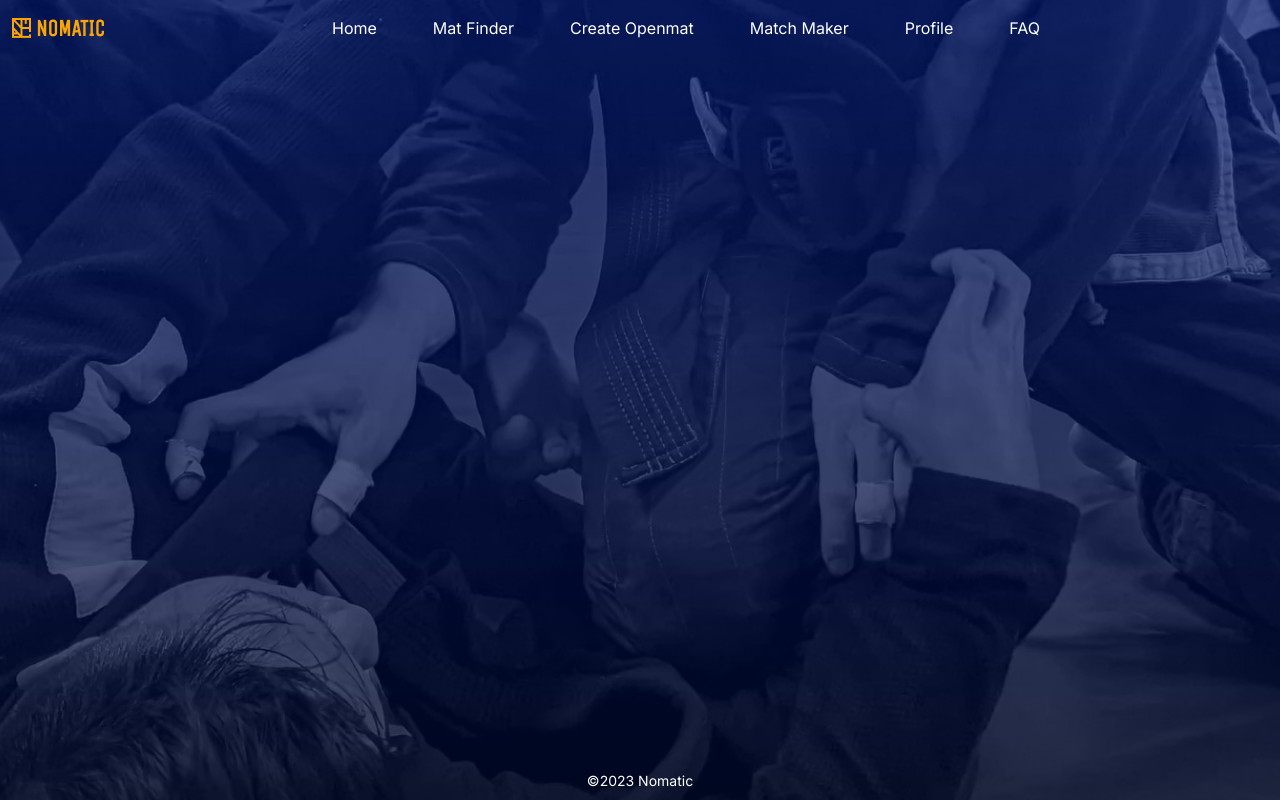
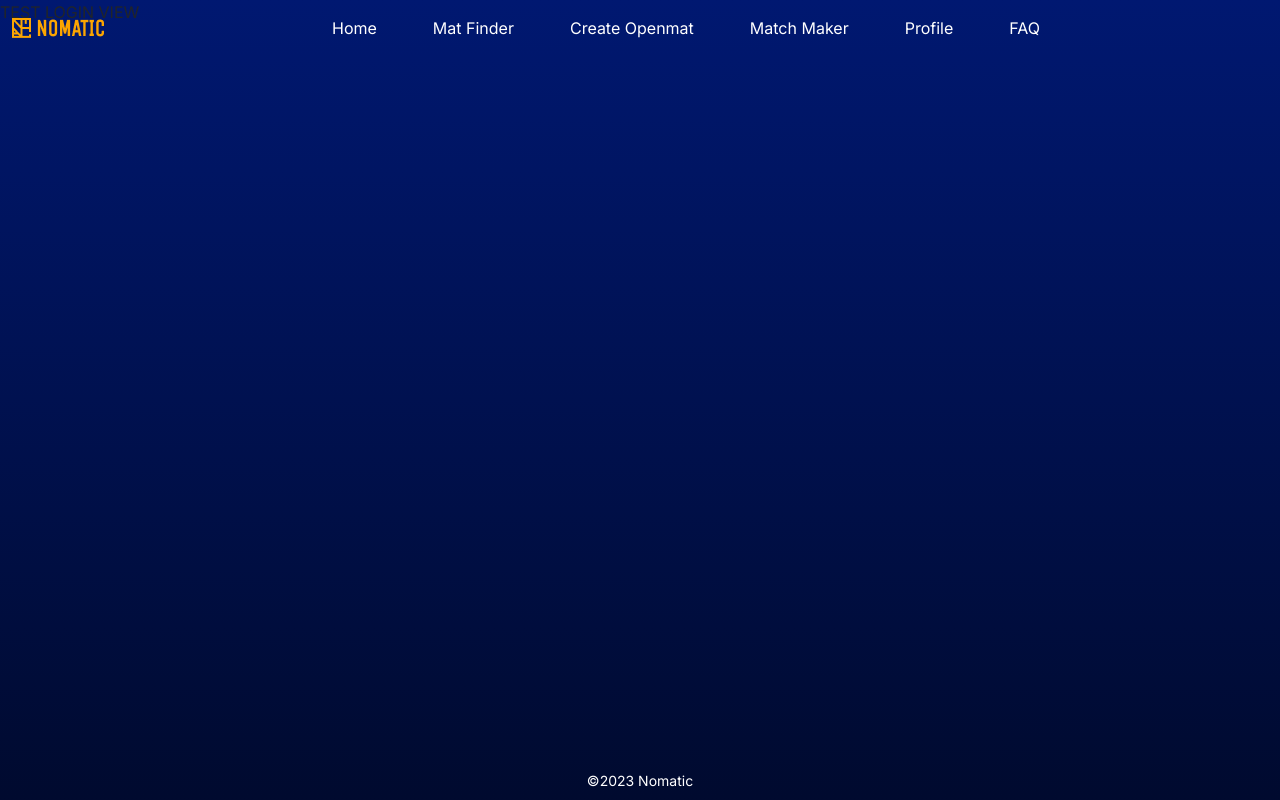
Before and after one commit to rayala30/nomatic-web, a Vue app: page /login in a window 1280 px wide. Built offline with nearby package versions, Linux system fonts and the light colour scheme.

Commit message:
progress on loginview router and view layout

```diff
--- a/src/router/index.js
+++ b/src/router/index.js
@@ -4,6 +4,8 @@ import { useStore } from 'vuex'
 
 // Import components
 import HomePageView from '../views/HomePageView.vue';
+import LoginView from '../views/LoginView.vue';
+
 
 
 /**
@@ -20,6 +22,35 @@ const routes = [
     name: 'homePage',
     component: HomePageView,
   },
+
+  {
+    path: '/login',
+    name: "login",
+    component: LoginView,
+    meta: {
+      requiresAuth: false
+    }
+  },
+
+  // {
+  //   path: '/logout',
+  //   name: "logout",
+  //   component: LogoutView,
+  //   meta: {
+  //     requiresAuth: false
+  //   }
+  // },
+
+  // {
+  //   path: "/register",
+  //   name: "register",
+  //   component: RegisterView,
+  //   meta: {
+  //     requiresAuth: false
+  //   }
+  // },
+
+
 ];
 
 // Create the router
--- a/src/views/HomePageView.vue
+++ b/src/views/HomePageView.vue
@@ -1,5 +1,6 @@
 <template>
-    <main id="home-grid">
+    <body class="home-body">
+      <main id="home-grid">
       <div id="logo">
         <img src="../img/logo-gold.svg" alt="Nomatic Logo">
       </div>
@@ -28,6 +29,7 @@
 
       <div id="greeting-2">Get rolling!</div>
     </main>
+    </body>
 </template>
 
 <script>
@@ -37,9 +39,9 @@ export default {
 }
 </script>
 
-<style>
+<style scoped>
 
-body#index::before {
+body.home-body::before {
   content: "";
   position: fixed;
   top: 0;
@@ -47,11 +49,11 @@ body#index::before {
   width: 100%;
   height: 100%;
   display:flex;
-  align-items: center; /* Center vertically */
-  justify-content: center; /* Center horizontally */
-  background-image: url('@/css/img-css/rolling-image.png'); /* Use the same image as the background */
+  align-items: center;
+  justify-content: center;
+  background-image: url('@/css/img-css/rolling-image.png');
   filter: grayscale(100%);
-  background-blend-mode: luminosity; /* Adjust blend mode as needed */
+  background-blend-mode: luminosity;
   background-size: cover;
   background-repeat: no-repeat;
   max-width: 100%;
--- a/src/views/LoginView.vue
+++ b/src/views/LoginView.vue
@@ -0,0 +1,25 @@
+<template>
+    <div id="login">
+        TEST LOGIN VIEW
+    </div>
+</template>
+
+<script>
+export default {
+
+}
+</script>
+
+<style>
+
+/* body#index::before {
+    background-image: none;
+} */
+
+div#login {
+    height: 100vh;
+    width: 100vw;
+}
+
+
+</style>
```
Also changed, not shown: index.html (+0 -29 lines), src/views/LogoutView.vue (+15 -0 lines), src/views/RegisterView.vue (+15 -0 lines).
